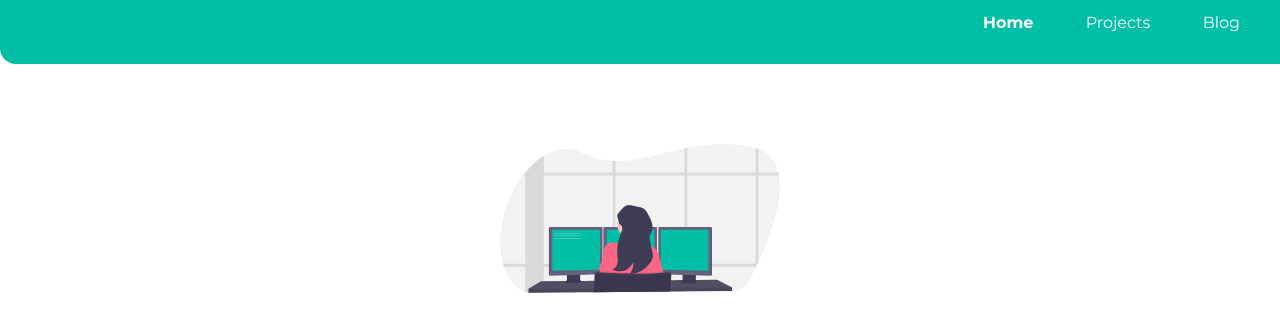
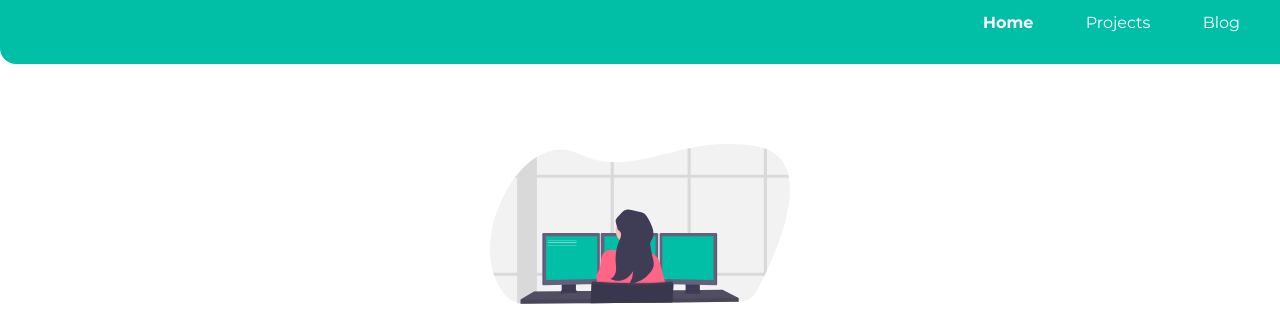
Before and after one commit to sushmita12345/portfolio, a plain HTML site: page index.html in a window 1280 px wide. Shown: the part 40-351 px from the top of the page. Drawn offline with Linux system fonts and the light colour scheme.

Commit message:
changes4

```diff
--- a/style.css
+++ b/style.css
@@ -67,7 +67,7 @@ body {
 }
 
 .hero .hero-img {
-  max-width: 280px;
+  max-width: 300px;
   display: block;
   margin: auto;
 }
```
